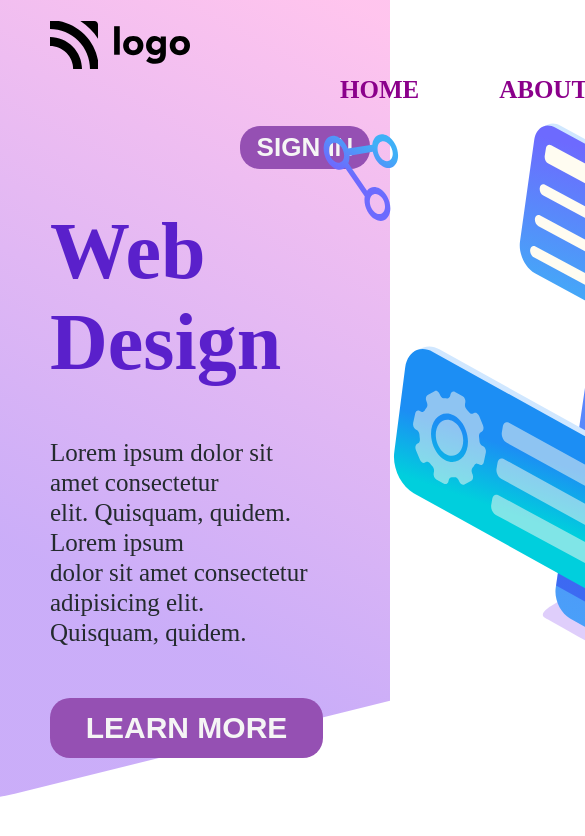
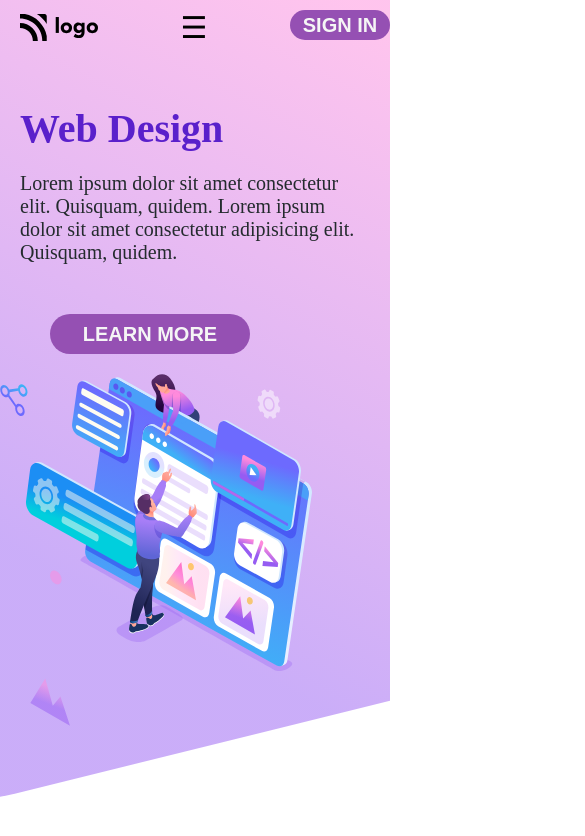
Before and after one commit to alfiyabhojani/WebDesign-Landing-Page, a website: page index.html in a window 390 px wide. Shown: the top 836 px of the page, 585 px wide, since content can reach past the window. Drawn offline with Linux system fonts and the light colour scheme.

Commit message:
first commit

```diff
--- a/css/index.css
+++ b/css/index.css
@@ -2,94 +2,6 @@
   margin: 0;
   padding: 0;
 }
-/*
-.main-di {
-  position: relative;
-}
-.back {
-  position: absolute;
-  top: 0;
-  right: 0px;
-  height: 800px;
-  width: 800px;
-}
-.intro {
-  position: absolute;
-  bottom: 0;
-  right: 0;
-}
-.vector-img {
-  position: absolute;
-  bottom: 158px;
-  right: 670px;
-}
-.vector-dot {
-  position: absolute;
-  bottom: 258px;
-  right: 694px;
-}
-.signin-btn {
-  position: absolute;
-  top: 19px;
-  right: 166px;
-  width: 130px;
-  height: 43px;
-  font-size: 26px;
-  border: 5px;
-  border-radius: 20px;
-  background-color: #9550b3;
-  color: whitesmoke;
-  font-weight: bold;
-}
-.nav-items {
-  display: flex;
-  position: relative;
-  bottom: -14px;
-  left: 600px;
-
-  align-items: center;
-}
-.nav-item {
-  justify-content: space-between;
-  padding: 20px;
-  font-size: 25px;
-  color: darkmagenta;
-}
-.logo {
-  position: absolute;
-  padding-top: 20px;
-  padding-left: 50px;
-}
-.learn-more-btn {
-  position: absolute;
-  bottom: 129px;
-  left: 163px;
-  height: 60px;
-  width: 273px;
-  font-size: 30px;
-  font-weight: 900;
-  border: 5px;
-  border-radius: 20px;
-  background-color: #9550b3;
-  color: whitesmoke;
-  font-weight: bold;
-}
-.left-section h1 {
-  font-size: 90px;
-  position: fixed;
-  top: 25%;
-  left: 169px;
-  color: blueviolet;
-}
-.left-section h4 {
-  top: 300px;
-  left: 196px;
-  position: relative;
-  font-size: 24px;
-  font-weight: 200;
-  color: rgb(153, 92, 92);
-} */
-
 /* css with grid and flex */
 
 * {
@@ -104,6 +16,95 @@ body {
   background-position: right;
   background-position-y: top;
 }
+
+.title {
+  justify-content: space-between;
+  z-index: 1;
+  display: flex;
+  cursor: pointer;
+}
+.logo {
+  margin-top: 20px;
+  margin-left: 50px;
+}
+.nav-items {
+  display: inline-flex;
+  margin-left: 250px;
+  margin-top: 25px;
+}
+.nav-items li {
+  margin: 2px 20px;
+  justify-content: space-between;
+  padding: 0 20px;
+  display: inline-flex;
+  font-size: 25px;
+  color: darkmagenta;
+  z-index: 1;
+}
+.nav-items li a {
+  text-decoration: none;
+  transition: 0.5s ease-in;
+  border-radius: 15px;
+  list-style: none;
+  padding: 10px;
+}
+.nav-items li a:hover {
+  color: white;
+  background-color: black;
+}
+.signin-btn {
+  align-items: flex-end;
+  z-index: 2;
+  float: right;
+  margin-right: 20px;
+  width: 130px;
+  height: 43px;
+  font-size: 26px;
+  border: 5px;
+  border-radius: 20px;
+  background-color: #9550b3;
+  color: whitesmoke;
+  font-weight: bold;
+  margin-top: 20px;
+}
+.toggle {
+  display: none;
+  font-size: 30px;
+}
+@media only screen and (max-width: 480px) {
+  .logo {
+    margin-top: 0;
+    margin-left: 20px;
+    width: 20%;
+  }
+  .nav-items li {
+    margin: 0 0;
+    font-size: 16px;
+    display: flex;
+  }
+  .nav-items {
+    display: none;
+    margin-left: 0;
+    margin-top: 25px;
+  }
+
+  .toggle {
+    display: block;
+    padding: 10px 0;
+  }
+  .signin-btn {
+    width: 100px;
+    height: 30px;
+    font-size: 20px;
+    margin-right: 0;
+    margin-top: 10px;
+  }
+  .toggle:hover .nav-items {
+    display: block;
+  }
+}
+
+/* main */
 .intro-section {
   display: flex;
   justify-content: space-between;
@@ -111,27 +112,6 @@ body {
 .intro {
   background-repeat: no-repeat;
   background-size: cover;
-}
-.title {
-  justify-content: space-between;
-  z-index: 1;
-}
-.logo {
-  margin-top: 20px;
-  margin-left: 50px;
-}
-.nav-items {
-  display: inline-flex;
-  margin-left: 300px;
-}
-.nav-item {
-  margin: 2px 20px;
-  justify-content: space-between;
-  padding: 0 20px;
-  display: inline-flex;
-  font-size: 25px;
-  color: darkmagenta;
-  z-index: 1;
 }
 .left-section h1 {
   margin-top: 100px;
@@ -160,21 +140,7 @@ body {
   color: whitesmoke;
   font-weight: bold;
 }
-.signin-btn {
-  align-items: flex-end;
-  z-index: 2;
-  float: right;
-  margin-right: 20px;
-  width: 130px;
-  height: 43px;
-  font-size: 26px;
-  border: 5px;
-  border-radius: 20px;
-  background-color: #9550b3;
-  color: whitesmoke;
-  font-weight: bold;
-  margin-top: 20px;
-}
+
 .vector-img {
   position: absolute;
   top: 600px;
@@ -185,3 +151,41 @@ body {
   top: 610px;
   right: 823px;
 }
+@media only screen and (max-width: 480px) {
+  .intro-section {
+    display: block;
+  }
+  .left-section h1 {
+    margin-top: 50px;
+    margin-left: 20px;
+    font-size: 40px;
+  }
+  .left-section h4 {
+    margin-top: 20px;
+    margin-left: 20px;
+    font-size: 20px;
+    line-height: normal;
+  }
+  .learn-more-btn {
+    width: 200px;
+    height: 40px;
+    font-size: 20px;
+  }
+  .vector-img {
+    width: 40px;
+    height: 100%;
+    left: 30px;
+    top: 280px;
+  }
+  .vector-dot {
+    right: 0;
+    left: 50px;
+    top: 570px;
+    width: 12px;
+  }
+  .intro {
+    margin-top: 20px;
+    width: 80%;
+    height: 100%;
+  }
+}
--- a/index.html
+++ b/index.html
@@ -18,15 +18,23 @@
 
 
           <nav class="title">
+
         <img src="./images/logo.svg" alt="logo" class="logo" />
-        <div class="nav-items">
-          <h5 class="nav-item">HOME</h5>
-          <h5 class="nav-item">ABOUT</h5>
-          <h5 class="nav-item">HISTORY</h5>
-          <h5 class="nav-item">BLOG</h5>
-          <h5 class="nav-item">CONTACT</h5>
+        <div class="toggle" id="toggle">
+            <label for="checkbox_toggle" class="hamburger">&#9776;</label>
+          </div>
+
+        <div class="nav-items" id="head__section">
+          <section class="head__section">
+           <li><a href="#"> HOME</a></li>
+        <li><a href="#"> ABOUT</a></li>
+        <li><a href="#"> HISTORY</a></li>
+        <li><a href="#"> BLOG</a></li>
+        <li><a href="#"> CONTACT</a></li>
         </div>
+        </section>
         <button class="signin-btn">SIGN IN</button>
+
         </nav>
         </div>
         <div class="intro-section">
@@ -60,4 +68,11 @@
       </div>
     </div>
   </body>
+  <script>
+  const toggle = document.getElementById("toggle");
+  toggle.addEventListener("click", () => {
+    const setDisplayValue = document.getElementById("head__section").style.display === 'block' ? 'none' : 'block';
+    document.getElementById("head__section").style.display = setDisplayValue;
+  })
+</script>
 </html>
```
Also changed, not shown: README.md (renamed from css/README.md).
